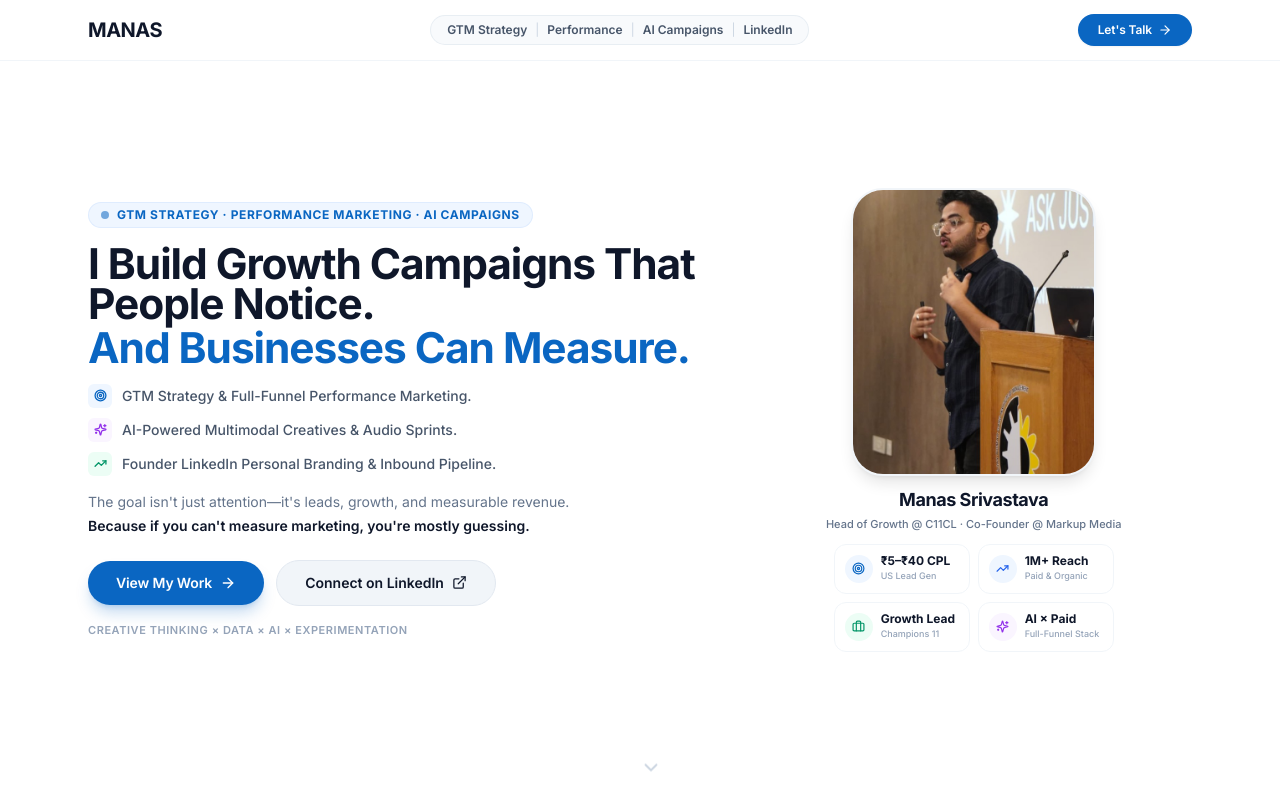
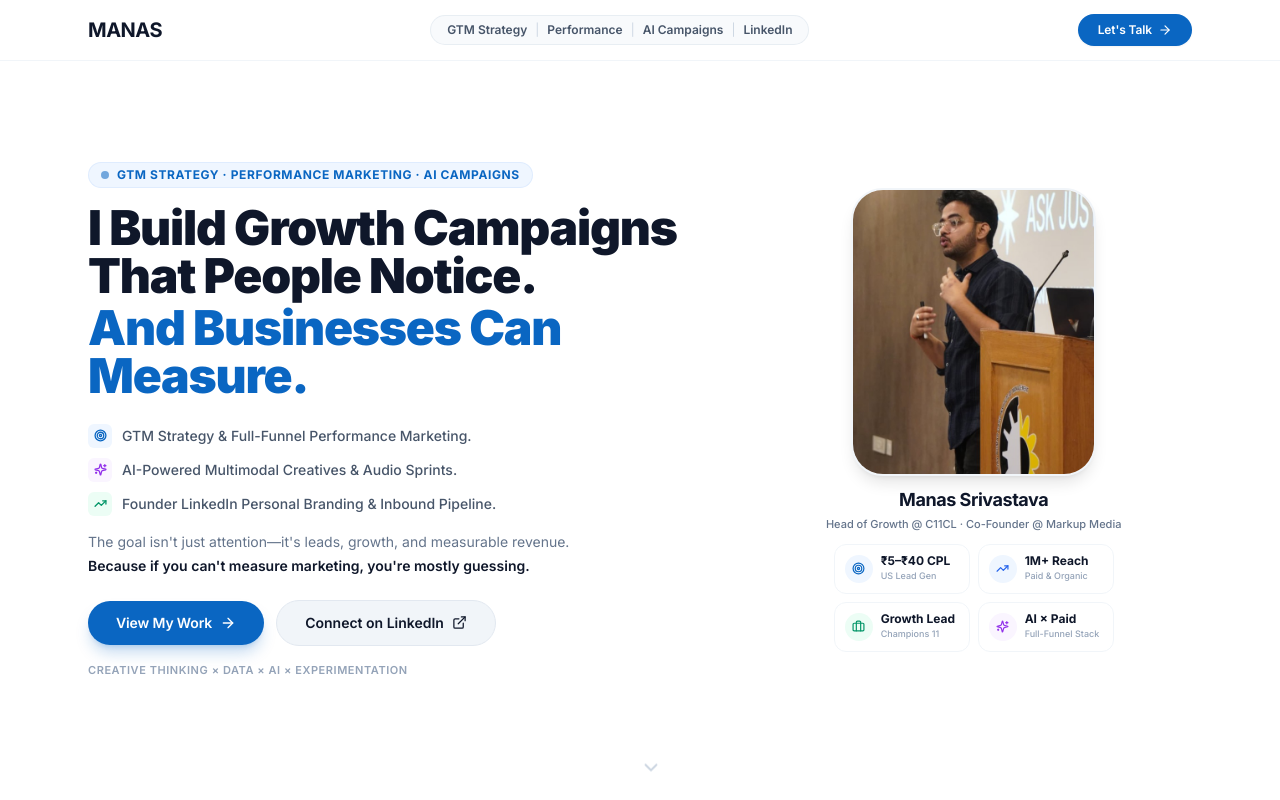
Before and after one commit to AryanSri-235/manaspf, a Next.js app: page / in a window 1280 px wide. Shown: the top 800 px of the page. Built offline with nearby package versions, Linux system fonts and the light colour scheme.

Commit message:
style(hero): apply exact font and styling from manaspf.vercel.app for hero headline

```diff
--- a/src/components/HeroSection.tsx
+++ b/src/components/HeroSection.tsx
@@ -30,8 +30,8 @@ export default function HeroSection() {
               </span>
             </div>
 
-            {/* Headline */}
-            <h1 className="text-3xl sm:text-4xl lg:text-[2.65rem] font-bold text-slate-900 leading-[1.12] tracking-tight mb-4">
+            {/* Headline (Matching manaspf.vercel.app font & styling) */}
+            <h1 className="text-3xl sm:text-4xl md:text-5xl lg:text-5xl font-black text-slate-900 leading-[1.12] tracking-tight mb-6">
               {portfolioConfig.heroHeadline}{" "}
               <span className="text-primary block mt-1">
                 {portfolioConfig.heroHeadlineAccent}
```
